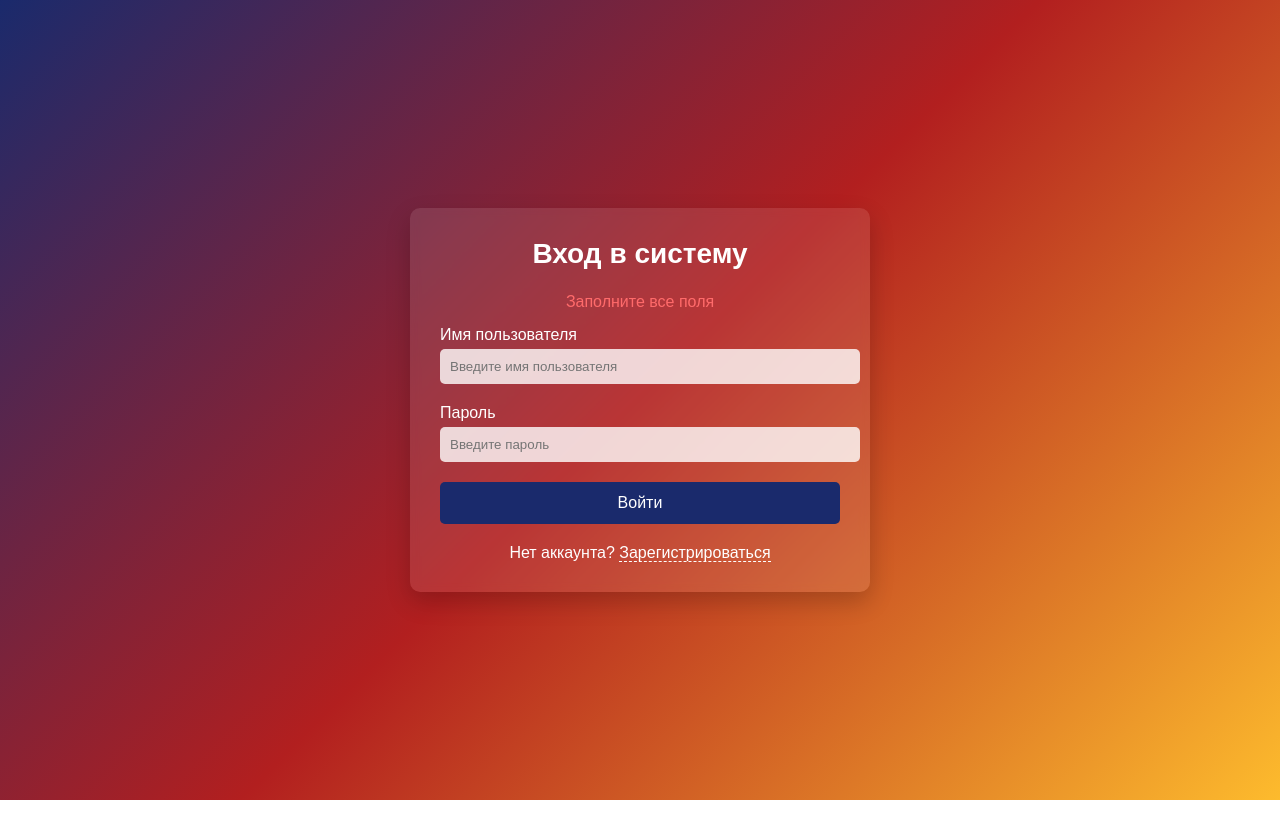
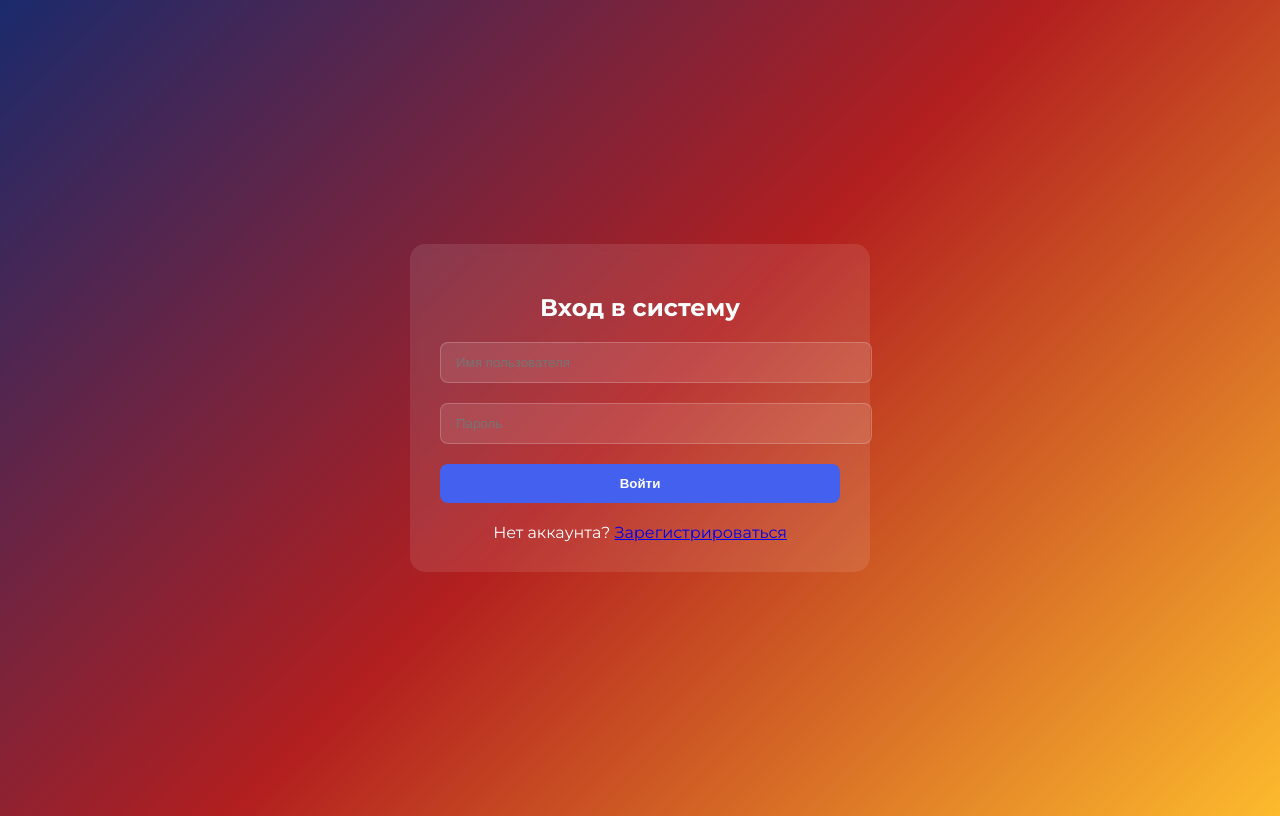
Before and after one commit to Nosochek333/hack, a plain HTML site: page login.html in a window 1280 px wide. Both pictures are taken after a click on the button "Войти". Drawn offline with Linux system fonts and the light colour scheme.

Commit message:
Update login.html

```diff
--- a/login.html
+++ b/login.html
@@ -4,11 +4,10 @@
     <meta charset="UTF-8">
     <meta name="viewport" content="width=device-width, initial-scale=1.0">
     <title>Вход | Ocean Wonders</title>
+    <link href="https://fonts.googleapis.com/css2?family=Montserrat:wght@400;600;700&display=swap" rel="stylesheet">
     <style>
         body {
-            font-family: 'Arial', sans-serif;
-            margin: 0;
-            padding: 0;
+            font-family: 'Montserrat', sans-serif;
             background: linear-gradient(135deg, #1a2a6c, #b21f1f, #fdbb2d);
             color: white;
             min-height: 100vh;
@@ -16,66 +15,48 @@
             justify-content: center;
             align-items: center;
         }
+
         .auth-container {
             background: rgba(255, 255, 255, 0.1);
             padding: 30px;
-            border-radius: 10px;
+            border-radius: 15px;
             width: 100%;
             max-width: 400px;
             backdrop-filter: blur(5px);
-            box-shadow: 0 10px 25px rgba(0, 0, 0, 0.2);
         }
+
         h2 {
             text-align: center;
-            margin-top: 0;
-            font-size: 28px;
+            margin-bottom: 20px;
         }
+
         .form-group {
             margin-bottom: 20px;
         }
-        label {
-            display: block;
-            margin-bottom: 5px;
-        }
+
         input {
             width: 100%;
-            padding: 10px;
-            border: none;
-            border-radius: 5px;
-            background: rgba(255, 255, 255, 0.8);
+            padding: 12px 15px;
+            border-radius: 8px;
+            border: 1px solid rgba(255, 255, 255, 0.2);
+            background: rgba(255, 255, 255, 0.1);
+            color: white;
         }
+
         button {
             width: 100%;
             padding: 12px;
+            border-radius: 8px;
             border: none;
-            border-radius: 5px;
-            background: #1a2a6c;
+            background: #4361ee;
             color: white;
-            font-size: 16px;
+            font-weight: 600;
             cursor: pointer;
-            transition: background 0.3s;
         }
-        button:hover {
-            background: #0f1a4a;
-        }
+
         .switch-auth {
             text-align: center;
             margin-top: 20px;
-        }
-        .switch-auth a {
-            color: white;
-            text-decoration: none;
-            border-bottom: 1px dashed white;
-        }
-        .error {
-            color: #ff6b6b;
-            text-align: center;
-            margin-bottom: 15px;
-            display: none;
-        }
-        /* Уязвимость: CSS-инъекция возможна через имя пользователя */
-        .username-display {
-            color: inherit;
         }
     </style>
 </head>
@@ -83,16 +64,12 @@
     <div class="auth-container">
         <h2>Вход в систему</h2>
 
-        <div id="error-message" class="error"></div>
-
         <div class="form-group">
-            <label for="username">Имя пользователя</label>
-            <input type="text" id="username" placeholder="Введите имя пользователя">
+            <input type="text" id="username" placeholder="Имя пользователя">
         </div>
 
         <div class="form-group">
-            <label for="password">Пароль</label>
-            <input type="password" id="password" placeholder="Введите пароль">
+            <input type="password" id="password" placeholder="Пароль">
         </div>
 
         <button onclick="login()">Войти</button>
@@ -103,67 +80,35 @@
     </div>
 
     <script>
-        // Простое "шифрование" ROT13 (уязвимость: слабое шифрование)
-        function simpleEncrypt(text) {
-            return text.split('').map(c => {
-                const code = c.charCodeAt(0);
-                if (code >= 65 && code <= 90) {
-                    return String.fromCharCode(((code - 65 + 13) % 26) + 65);
-                } else if (code >= 97 && code <= 122) {
-                    return String.fromCharCode(((code - 97 + 13) % 26) + 97);
-                }
-                return c;
-            }).join('');
+        // Шифрование ROT13
+        function rot13(str) {
+            return str.replace(/[a-zA-Z]/g, function(c) {
+                return String.fromCharCode((c <= "Z" ? 90 : 122) >= (c = c.charCodeAt(0) + 13) ? c : c - 26);
+            });
         }
 
         function login() {
             const username = document.getElementById('username').value;
             const password = document.getElementById('password').value;
-            const errorEl = document.getElementById('error-message');
 
             if(!username || !password) {
-                showError('Заполните все поля');
+                alert('Заполните все поля!');
                 return;
             }
 
-            // Получаем сохраненных пользователей
-            const users = JSON.parse(localStorage.getItem('users') || []);
-
-            // Проверяем наличие пользователя (уязвимость: нет защиты от брутфорса)
-            const user = users.find(u =>
-                u.username === username &&
-                u.password === simpleEncrypt(password)
-            );
+            const users = JSON.parse(localStorage.getItem('users') || '[]');
+            const user = users.find(u => u.username === username && u.password === rot13(password));
 
             if(user) {
-                // Сохраняем текущего пользователя (уязвимость: данные в localStorage)
                 localStorage.setItem('currentUser', JSON.stringify({
                     username: username,
-                    password: simpleEncrypt(password) // "Шифруем" пароль
+                    password: rot13(password)
                 }));
-
-                // Перенаправляем на главную страницу
                 window.location.href = 'index.html';
             } else {
-                showError('Неверное имя пользователя или пароль');
+                alert('Неверные данные!');
             }
         }
-
-        function showError(message) {
-            const errorEl = document.getElementById('error-message');
-            errorEl.textContent = message;
-            errorEl.style.display = 'block';
-        }
-
-        // Уязвимость: можно войти как админ без пароля через консоль
-        console.log('Для тестирования: \nloginAsAdmin() - войти как админ без пароля');
-        window.loginAsAdmin = function() {
-            localStorage.setItem('currentUser', JSON.stringify({
-                username: 'Nos',
-                password: '123qwe'
-            }));
-            window.location.href = 'index.html';
-        };
     </script>
 </body>
 </html>
```
